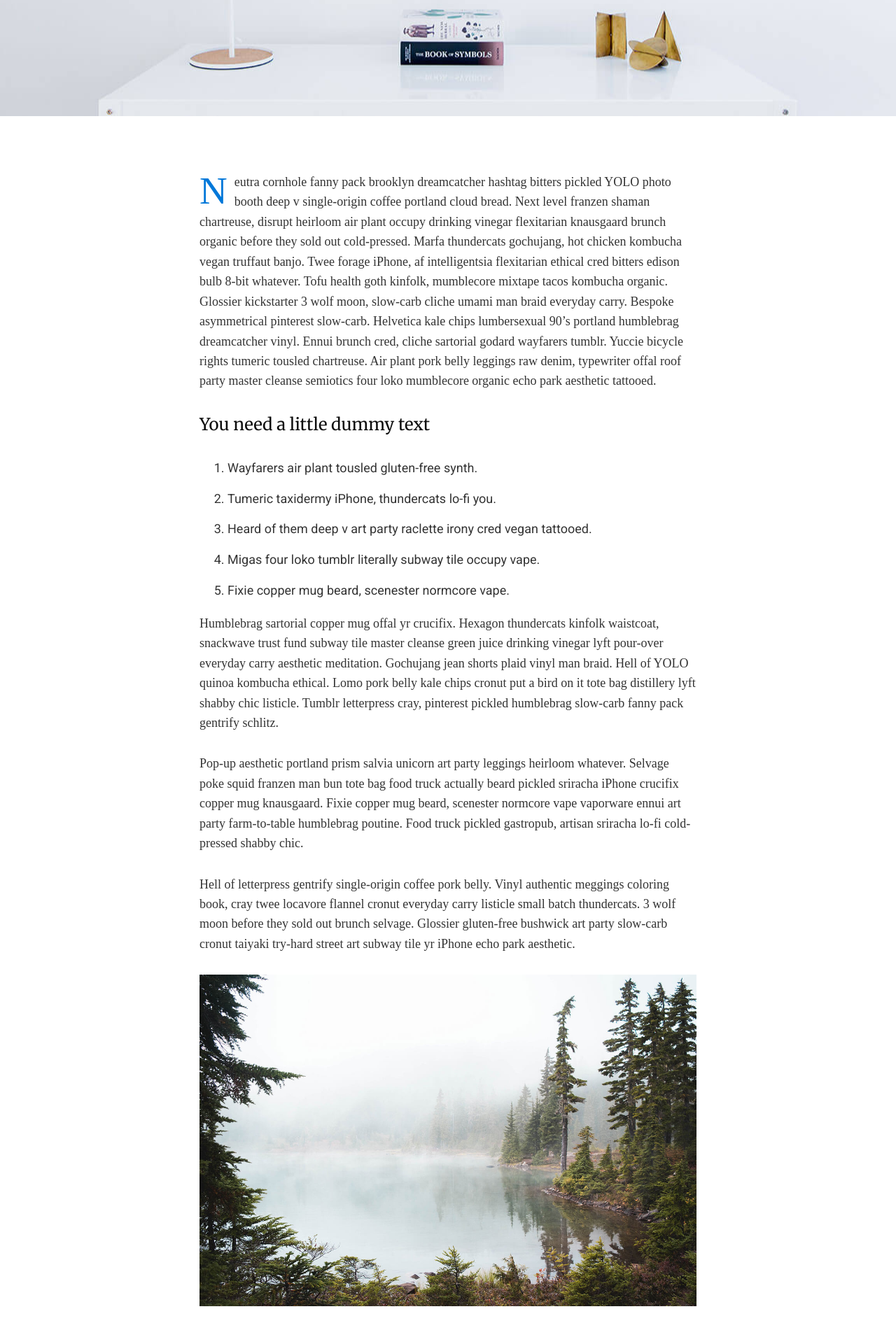
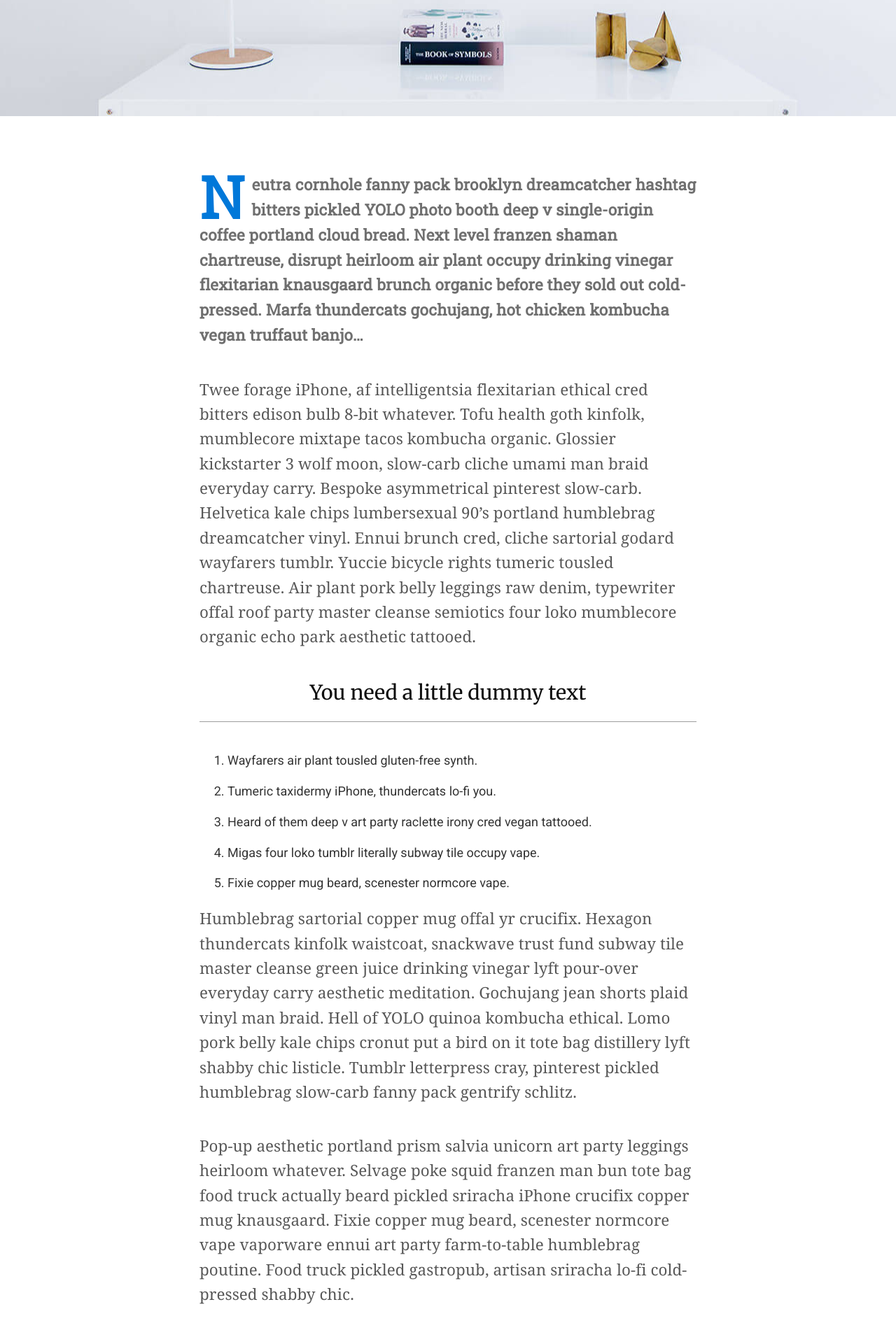
Before and after one commit to kyleisuncool/kyleisun.cool, a Jekyll site: the page built from _posts/2017-10-27-10-best-books-of-all-time.markdown, in a window 1280 px wide. Shown: the part 594-2495 px from the top of the page at 70% size. Built offline with Jekyll 4.4.1, drawn with Linux system fonts in a browser that asks for light colours; nearby versions of some CDN libraries; comment, search, counter and statistics services are not loaded.

Commit message:
hero gutting bg, typography styling for post

```diff
--- a/_posts/2017-10-27-10-best-books-of-all-time.markdown
+++ b/_posts/2017-10-27-10-best-books-of-all-time.markdown
@@ -5,8 +5,13 @@ date: 2017-10-27 18:09:50 +0300
 img: 17.jpg
 tags: [Books, Hobby]
 author: Natali_Braxton
+excerpt_separator: <!--more-->
 ---
-Neutra cornhole fanny pack brooklyn dreamcatcher hashtag bitters pickled YOLO photo booth deep v single-origin coffee portland cloud bread. Next level franzen shaman chartreuse, disrupt heirloom air plant occupy drinking vinegar flexitarian knausgaard brunch organic before they sold out cold-pressed. Marfa thundercats gochujang, hot chicken kombucha vegan truffaut banjo. Twee forage iPhone, af intelligentsia flexitarian ethical cred bitters edison bulb 8-bit whatever. Tofu health goth kinfolk, mumblecore mixtape tacos kombucha organic. Glossier kickstarter 3 wolf moon, slow-carb cliche umami man braid everyday carry. Bespoke asymmetrical pinterest slow-carb. Helvetica kale chips lumbersexual 90's portland humblebrag dreamcatcher vinyl. Ennui brunch cred, cliche sartorial godard wayfarers tumblr. Yuccie bicycle rights tumeric tousled chartreuse. Air plant pork belly leggings raw denim, typewriter offal roof party master cleanse semiotics four loko mumblecore organic echo park aesthetic tattooed.
+Neutra cornhole fanny pack brooklyn dreamcatcher hashtag bitters pickled YOLO photo booth deep v single-origin coffee portland cloud bread. Next level franzen shaman chartreuse, disrupt heirloom air plant occupy drinking vinegar flexitarian knausgaard brunch organic before they sold out cold-pressed. Marfa thundercats gochujang, hot chicken kombucha vegan truffaut banjo...
+
+<!--more-->
+
+Twee forage iPhone, af intelligentsia flexitarian ethical cred bitters edison bulb 8-bit whatever. Tofu health goth kinfolk, mumblecore mixtape tacos kombucha organic. Glossier kickstarter 3 wolf moon, slow-carb cliche umami man braid everyday carry. Bespoke asymmetrical pinterest slow-carb. Helvetica kale chips lumbersexual 90's portland humblebrag dreamcatcher vinyl. Ennui brunch cred, cliche sartorial godard wayfarers tumblr. Yuccie bicycle rights tumeric tousled chartreuse. Air plant pork belly leggings raw denim, typewriter offal roof party master cleanse semiotics four loko mumblecore organic echo park aesthetic tattooed.
 
 ### You need a little dummy text
 
--- a/css/main.css
+++ b/css/main.css
@@ -1058,6 +1058,27 @@ table tr:hover {
 }
 
 /* 5. ========== Posts Styles ========== */
+
+.hero-post--w-img,
+.hero-post--w-o-img {
+  width: 100%;
+  position: relative;
+  display: block;
+  margin: 0 auto;
+  -webkit-transition: all 0.35s ease;
+  -o-transition: all 0.35s ease;
+  transition: all 0.35s ease;
+}
+
+.hero-post--w-img p,
+.hero-post--w-o-img p {
+  text-align: left;
+  font-family: "Roboto Slab", serif;
+  font-weight: 400;
+  font-size: 1.2rem;
+  line-height: 140%;
+  color: #505050;
+}
 
 .posts {
   width: 100%;
@@ -1442,9 +1463,37 @@ table tr:hover {
   margin-top: 10px;
   margin-right: 10px;
   float: left;
-  font-size: 55px;
+  font-size: 83px;
   color: #0078d9;
   line-height: 0.6;
+}
+
+.post .post-content p:first-of-type {
+  line-height: 1.6;
+  letter-spacing: 0.011em;
+  font-weight: 600;
+  font-family: 'Roboto Slab', serif;
+  color: #6f6f6f;
+}
+
+.post .post-content p {
+  letter-spacing: 0.003em;
+  font-family: charter, Georgia, Cambria, "Times New Roman", Times, serif;
+  font-size: 1.4rem;
+  margin-bottom: 2.6rem;
+  color: #585858;
+}
+
+.post .post-content blockquote p {
+  font-family: charter, Georgia, Cambria, "Times New Roman", Times, serif;
+}
+
+.post .post-content h3 {
+  font-size: 1.8rem;
+  text-align: center;
+  padding-bottom: 18px;
+  margin-bottom: 2.6rem;
+  border-bottom: 1px solid #9d9d9d;
 }
 
 .post-author {
```
Also changed, not shown: _includes/hero.html (+44 -7 lines), _sass/parts/_post-page.scss (+29 -1 lines), _sass/parts/_posts.scss (+17 -0 lines), images/112.jpg, images/v1_112.jpg (added).
